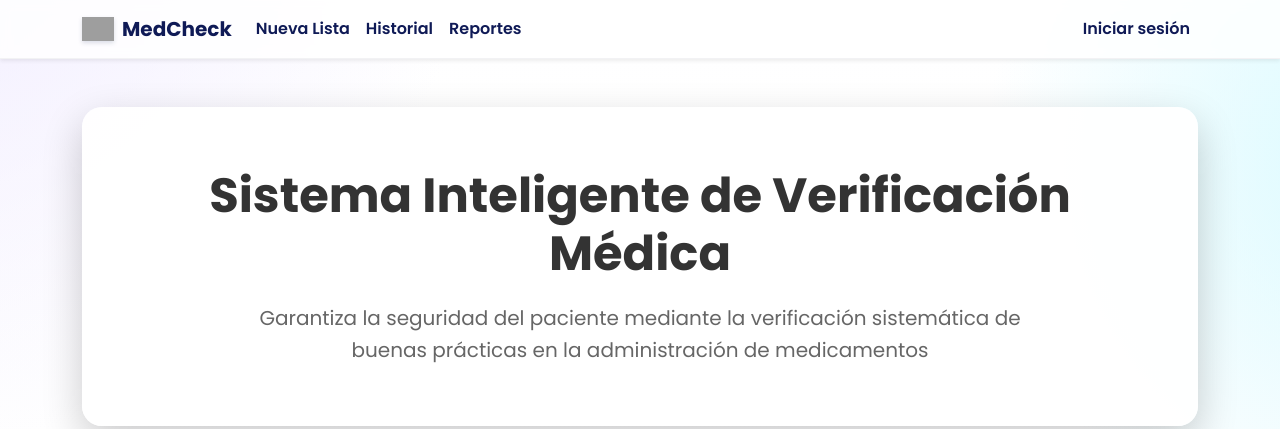
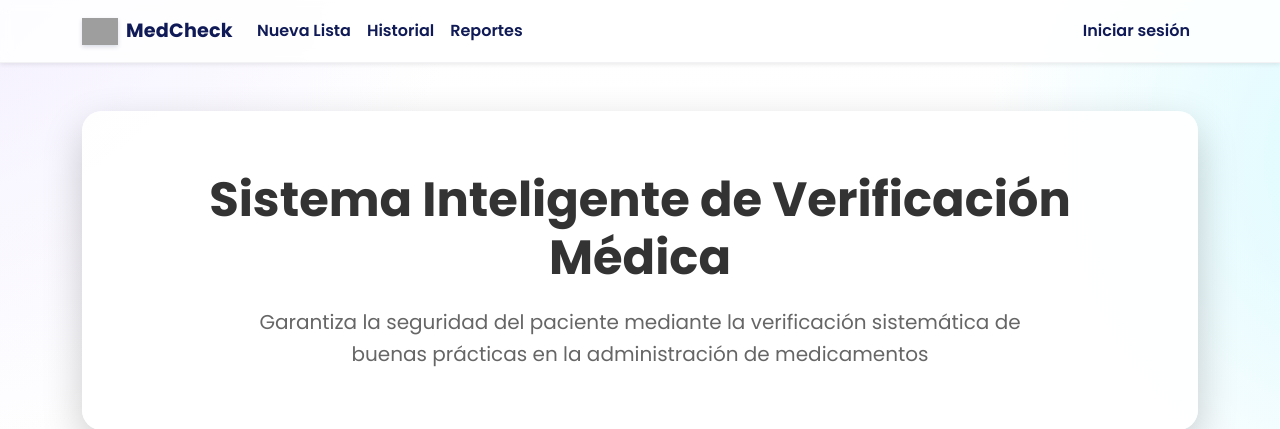
Before and after one commit to angiealadro-dotcom/MEDCHECK, a Python web app: template templates/index.html in a window 1280 px wide. Shown: the top 429 px of the page. Run offline with Jinja, Linux system fonts and the light colour scheme; the template is opened without the code that fills it, so the values that code supplies are empty; grey boxes are pictures that could not be loaded.

Commit message:
feat(ui): aumentar tamaño del texto de marca en navbar a 1.2rem

```diff
--- a/static/css/styles.css
+++ b/static/css/styles.css
@@ -27,6 +27,9 @@
 .navbar-branding .navbar-brand .brand-text {
     color: var(--brand-navy);
     font-weight: 700;
+    font-size: 1.2rem;
+    letter-spacing: 0.2px;
+    line-height: 1;
 }
 .navbar-branding .navbar-nav .nav-link { color: var(--brand-navy); font-weight: 600; }
 .navbar-branding .navbar-nav .nav-link:hover { color: var(--brand-lavender); }
--- a/templates/base.html
+++ b/templates/base.html
@@ -17,9 +17,9 @@
     <nav class="navbar navbar-expand-lg navbar-branding shadow-sm">
         <div class="container">
             <a class="navbar-brand d-flex align-items-center gap-2" href="/">
-                <img src="{{ url_for('static', path='img/logo.png') }}"
-                     onerror="this.onerror=null;this.src='{{ url_for('static', path='img/logo.svg') }}'"
-                     alt="MedCheck" width="32" height="32" class="brand-logo">
+             <img src="{{ url_for('static', path='img/logo.png') }}"
+                 onerror="this.onerror=null;this.src='{{ url_for('static', path='img/logo.svg') }}'"
+                 alt="MedCheck" width="36" height="36" class="brand-logo">
                 <span class="brand-text">MedCheck</span>
             </a>
             <button class="navbar-toggler" type="button" data-bs-toggle="collapse" data-bs-target="#navbarNav">
```
